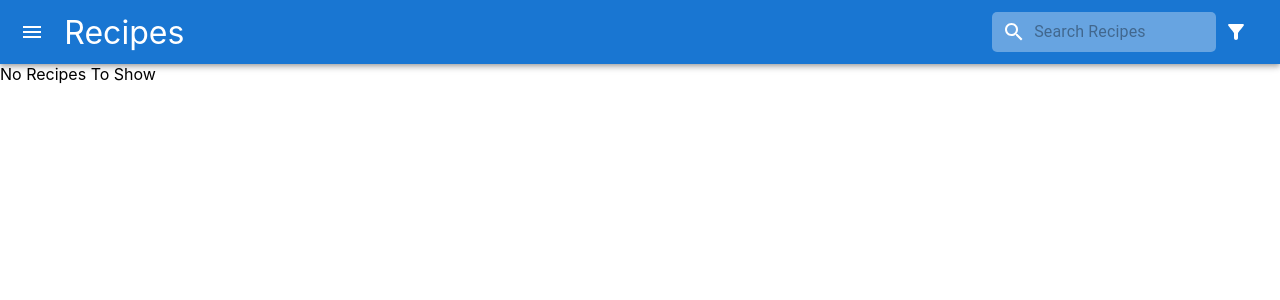
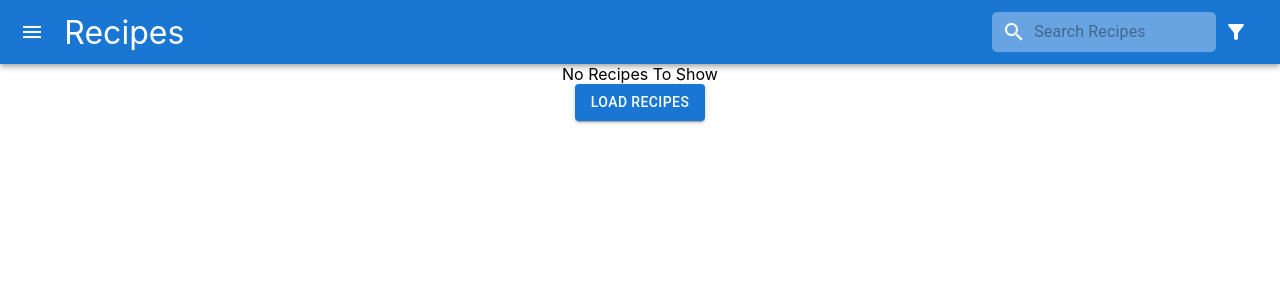
Before and after one commit to YotamGit/Recidex, a React (Create React App) app in the folder web-client/: page /home in a window 1280 px wide. Shown: the top 300 px of the page. Built offline with nearby package versions, Linux system fonts and the light colour scheme; no server answers.

Commit message:
add manual recipe fetching to solve a problem where there is no scrollbar on big recipes

```diff
--- a/web-client/src/components/Main.js
+++ b/web-client/src/components/Main.js
@@ -1,8 +1,13 @@
 import Recipes from "./recipes/Recipes";
 import { useEffect, useState } from "react";
 
+//redux
 import { useDispatch, useSelector } from "react-redux";
 import { getRecipes } from "../slices/recipesSlice";
+
+//mui
+import Button from "@mui/material/Button";
+import CircularProgress from "@mui/material/CircularProgress";
 
 const Main = () => {
   const dispatch = useDispatch();
@@ -10,6 +15,23 @@ const Main = () => {
   const selectedFilters = useSelector((state) => state.filters.selectedFilters);
   const recipes = useSelector((state) => state.recipes.recipes);
   const reached_end = useSelector((state) => state.recipes.fetchedAllRecipes);
+
+  const loadRecipes = async () => {
+    if (recipes.length > 0) {
+      setFetching(true);
+      await dispatch(
+        getRecipes({
+          latest: recipes.at(-1).creation_time,
+          count: 4,
+          filters: selectedFilters,
+        })
+      );
+      setFetching(false);
+    }
+    if (reached_end) {
+      window.alert("No More Recipes to Show");
+    }
+  };
 
   useEffect(() => {
     const handleScroll = async () => {
@@ -20,19 +42,8 @@ const Main = () => {
         // window.alert(
         //   `${window.innerHeight} + ${document.documentElement.scrollTop} = ${document.documentElement.offsetHeight}`
         // );
-        setFetching(true);
-        await dispatch(
-          getRecipes({
-            latest: recipes.at(-1).creation_time,
-            count: 4,
-            filters: selectedFilters,
-          })
-        );
-        setFetching(false);
 
-        if (reached_end) {
-          window.alert("No More Recipes to Show");
-        }
+        await loadRecipes();
       }
 
       return;
@@ -42,11 +53,29 @@ const Main = () => {
   }, [recipes, reached_end, getRecipes]);
 
   return (
-    <div>
+    <div
+      className="main"
+      style={{
+        display: "flex",
+        alignItems: "center",
+        flexDirection: "column",
+      }}
+    >
       {recipes.length > 0 ? (
         <Recipes />
       ) : (
         "No Recipes To Show" //show skeleton loading animation if fetching is true
+      )}
+      {!reached_end && (
+        <div>
+          {fetching ? (
+            <CircularProgress />
+          ) : (
+            <Button variant="contained" component="div" onClick={loadRecipes}>
+              Load Recipes
+            </Button>
+          )}
+        </div>
       )}
     </div>
   );
```
